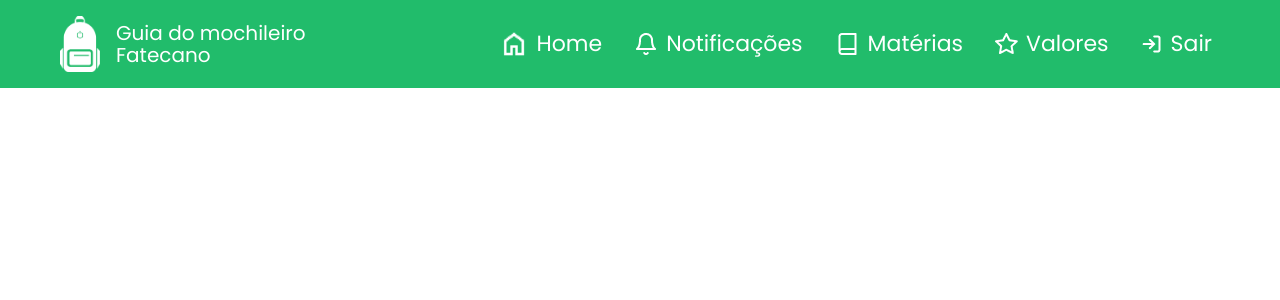
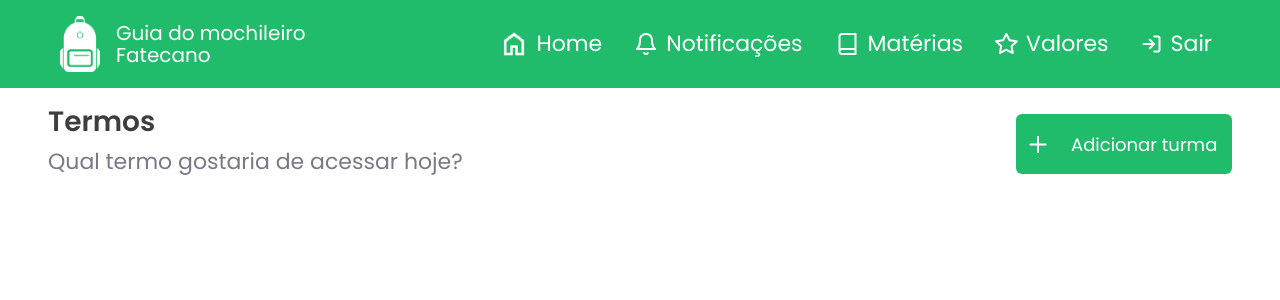
Before and after one commit to Lebron057/Muchileiro-fatecando-bootstrap, an Angular app: page /home in a window 1280 px wide. Shown: the top 300 px of the page. Built offline with nearby package versions, Linux system fonts and the light colour scheme.

Commit message:
estrutura home.component

```diff
--- a/src/app/components/home/home.component.css
+++ b/src/app/components/home/home.component.css
@@ -42,3 +42,35 @@ nav {
     background-color: #35f592;
     border-radius: 10px;
 }
+
+.h1-termos {
+    font-family: Poppins;
+    font-weight: 600;
+    font-size: 28px;
+    line-height: 130%;
+    letter-spacing: 0px;
+    color: #3E3E3E;
+}
+
+.sub-titulo {
+    font-family: Poppins;
+    font-weight: 400;
+    font-size: 22px;
+    line-height: 130%;
+    letter-spacing: 0px;
+    color: #7A7786;
+}
+
+.btn-add-turma {
+    background-color: #21BC6B;
+    font-family: Poppins;
+    font-weight: 400;
+    font-size: 18px;
+    line-height: 130%;
+    letter-spacing: 0px;
+    color: white;
+    width: 216px;
+    height: 60px;
+    top: 178px;
+    left: 1156px;
+}
--- a/src/app/components/home/home.component.html
+++ b/src/app/components/home/home.component.html
@@ -65,3 +65,21 @@
   </div>
 
 </nav>
+
+<!-- Titulo, subtitulo e +termos -->
+<section class="d-flex container-fluid align-items-center px-5 py-3">
+  <div>
+    <h1 class="h1-termos">Termos</h1>
+    <h3 class="sub-titulo">Qual termo gostaria de acessar hoje?</h3>
+  </div>
+
+  <div class="ms-auto">
+    <button class="btn btn-add-turma d-flex align-items-center gap-4">
+      <img src="assets\images\plus-logo.png" alt="plus-logo">
+      Adicionar turma
+    </button>
+  </div>
+
+
+
+</section>
```
